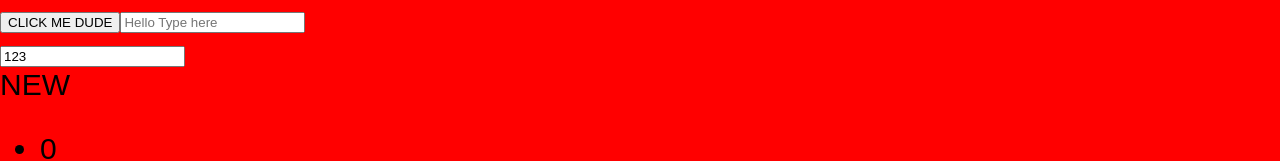
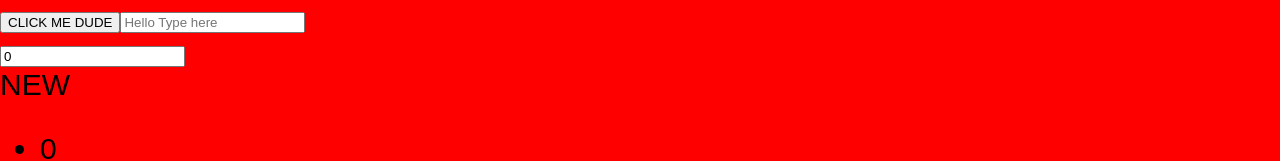
Before and after one commit to nitin-1926/React-Practice, a React (Create React App) app: page / in a window 1280 px wide. Shown: the top 161 px of the page. Built offline with nearby package versions, Linux system fonts and the light colour scheme.

Commit message:
Controlled Input

```diff
--- a/src/App.js
+++ b/src/App.js
@@ -4,13 +4,14 @@
 
 let z=122
 let a="AAA"
+let b=0;
 let placeholder="Hello Type here"
 let fgt = "CLICK ME DUDE"
 function App() {
   return (
     <div className={a}>
       <div id={z}><button>{fgt}</button><input placeholder={placeholder}></input></div>
-      <div><input value = "123" /></div>
+      <div><input value = {b} /></div>
         <div>NEW</div>
         <div>
           <ul>
```
